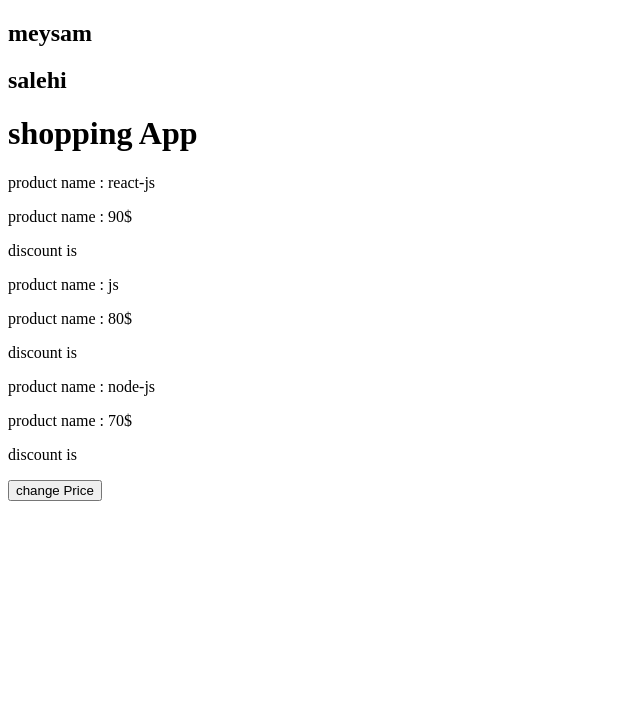
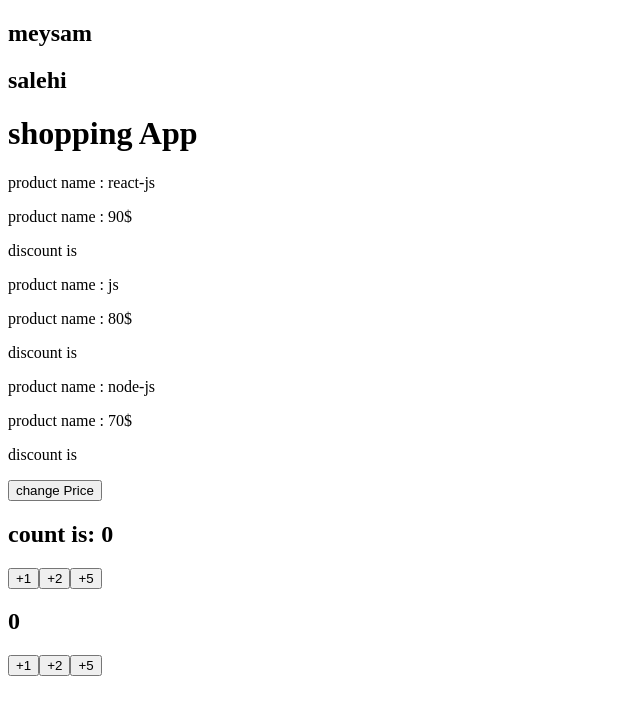
Before and after one commit to meysamsalehi/ReactTraining, a React (Create React App) app: page / in a window 1280 px wide. Shown: the top 714 px of the page, without its empty margins (0-640 px from the left). Built offline with nearby package versions, Linux system fonts and the light colour scheme.

Commit message:
Session13 => Functional And Class Component Counter Update With Button And CallBack Function

```diff
--- a/src/App.js
+++ b/src/App.js
@@ -1,4 +1,6 @@
 import { useState } from "react";
+import ClassCounter from "./Component/ClassCounter.js/ClassCounter";
+import HookCounter from "./Component/HookCounter/HookCounter";
 import Product from "./Component/Product/Product";
 
 const App = () => {
@@ -24,6 +26,9 @@ const App = () => {
         return <Product name={product.title} price={product.price} />;
       })}
       <button onClick={clickHandler}>change Price</button>
+
+      <HookCounter />
+      <ClassCounter />
     </div>
   );
 };
--- /dev/null
+++ b/src/Component/ClassCounter.js/ClassCounter.js
@@ -0,0 +1,39 @@
+import React, { Component } from "react";
+
+class ClassCounter extends Component {
+  state = {
+    count: 0,
+  };
+
+  addOneHandler = () => {
+    this.setState((prevState) => {
+      return { count: prevState.count + 1 };
+    });
+  };
+
+  addTwoHandler = () => {
+    this.setState((prevState) => {
+      return { count: prevState.count + 2 };
+    });
+  };
+
+  addFiveHandler = () => {
+    for (let i = 0; i < 5; i++)
+      this.setState((prevState) => {
+        return { count: prevState.count + 1 };
+      });
+  };
+
+  render() {
+    return (
+      <div>
+        <h2>{this.state.count}</h2>
+        <button onClick={this.addOneHandler}>+1</button>
+        <button onClick={this.addTwoHandler}>+2</button>
+        <button onClick={this.addFiveHandler}>+5</button>
+      </div>
+    );
+  }
+}
+
+export default ClassCounter;
--- /dev/null
+++ b/src/Component/HookCounter/HookCounter.js
@@ -0,0 +1,28 @@
+import { useState } from "react";
+
+const HookCounter = () => {
+  const [count, setCount] = useState(0);
+
+  const addOneHandler = () => {
+    setCount((preveCount) => preveCount + 1);
+  };
+
+  const addTwoHandler = () => {
+    setCount((preveCount) => preveCount + 2);
+  };
+
+  const addFiveHandler = () => {
+    for (let i = 0; i < 5; i++) setCount((preveCount) => preveCount + 1);
+  };
+
+  return (
+    <div>
+      <h2> count is: {count}</h2>
+      <button onClick={addOneHandler}>+1</button>
+      <button onClick={addTwoHandler}>+2</button>
+      <button onClick={addFiveHandler}>+5</button>
+    </div>
+  );
+};
+
+export default HookCounter;
```
